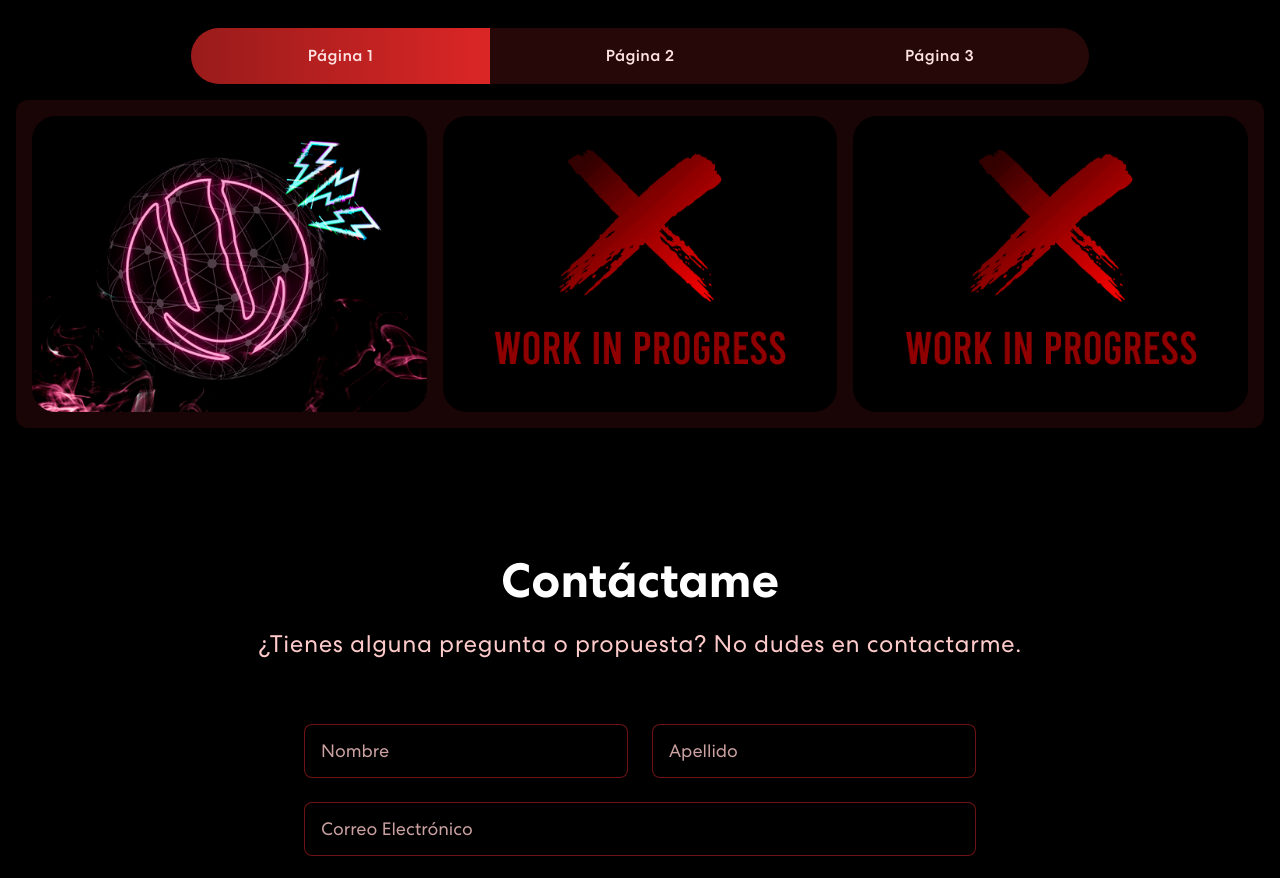
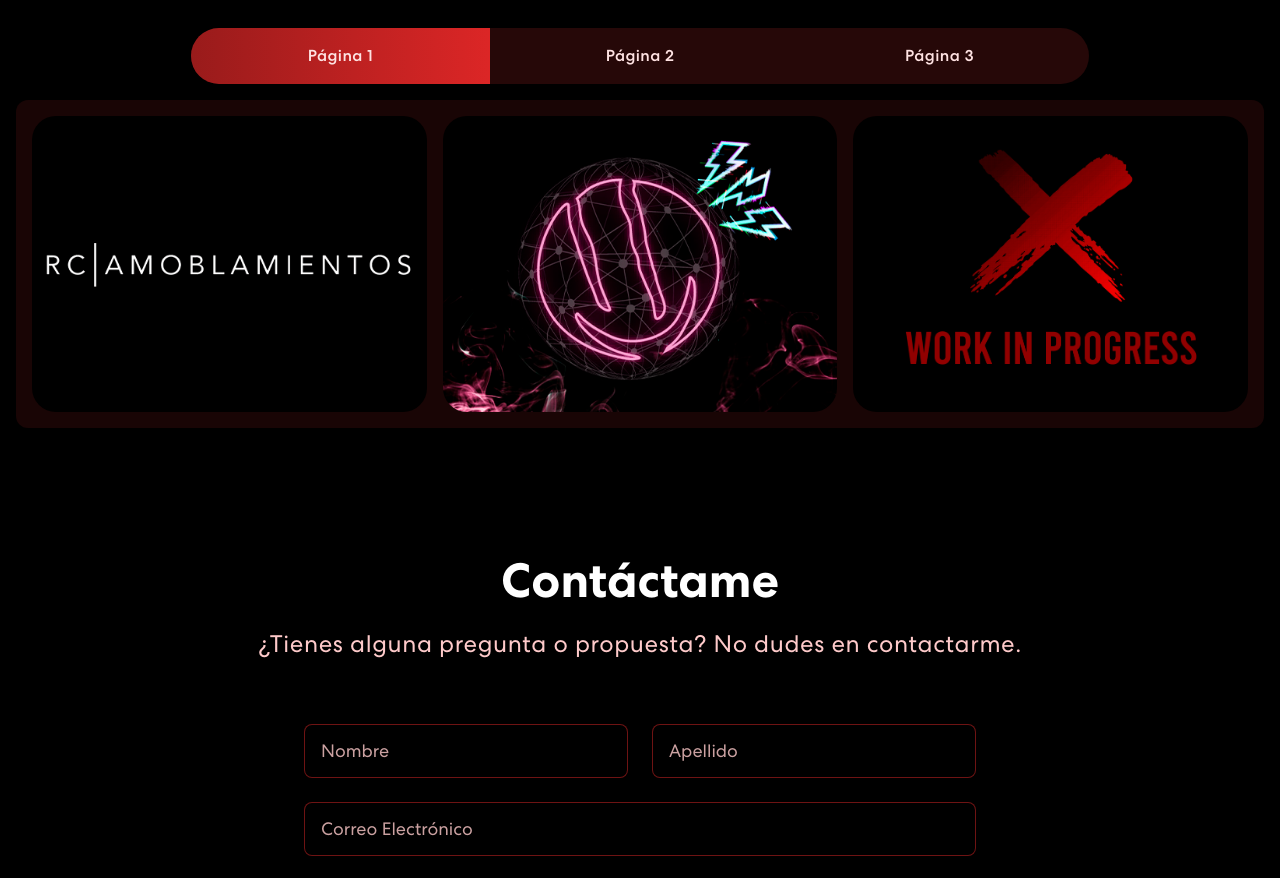
Before and after one commit to LucianoEmeri/Portfolio, a Next.js app: page / in a window 1280 px wide. Shown: the part 2206-3084 px from the top of the page. Built offline with nearby package versions, Linux system fonts and the light colour scheme.

Commit message:
Agregué proyecto

```diff
--- a/src/app/components/Projects/projectsData.ts
+++ b/src/app/components/Projects/projectsData.ts
@@ -10,6 +10,14 @@ export interface Project {
 
   export const projects: Project[] = [
     {
+      title: "RC Amoblamientos",
+      description: "Fábrica de muebles",
+      imgUrl: "/assets/project-img2.png",
+      liveUrl: "https://rcamoblamientos.vercel.app/",
+      githubUrl: "https://github.com/LucianoEmeri/RC-Amoblamientos",
+      longDescription: "Empresa familiar dedicada a la fabricación de muebles de cocina, placares y vestidores con la mejor calidad del mercado. Nuestro compromiso es crear espacios funcionales y estéticamente atractivos que se adapten perfectamente a las necesidades de nuestros clientes. Ofrecemos una amplia gama de mesadas en granitos naturales, Silestone y Neolith, combinando diseño y calidad superior. Nuestras soluciones en piedra natural y artificial transforman cualquier espacio en una obra de arte duradera y funcional. Esta página web aún esta en desarrollo, el objetivo es mostrar los productos y servicios de la empresa, y facilitar la comunicación con los clientes. La página incluye un catálogo de productos, información de contacto, y un formulario para solicitar presupuestos y consultas. Una vez terminada ocupará el dominio www.rcamoblamientos.com.ar"
+    },
+    {
       title: "RiBuzz",
       description: "Marketplace para Emprendedores",
       imgUrl: "/assets/project-img1.png",
@@ -21,12 +29,7 @@ export interface Project {
     {
       title: "Proyecto X",
       description: "En proceso...",
-      imgUrl: "/assets/project-img2.png",
-    },
-    {
-      title: "Proyecto X",
-      description: "En proceso...",
-      imgUrl: "/assets/project-img2.png",
+      imgUrl: "/assets/project-img3.png",
     },
 
   ];
```
Also changed, not shown: public/assets/project-img2.png, public/assets/project-img3.png (added).
